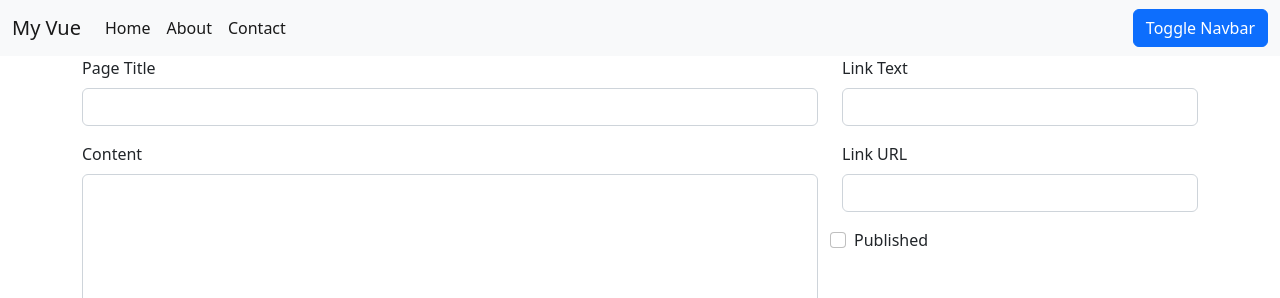
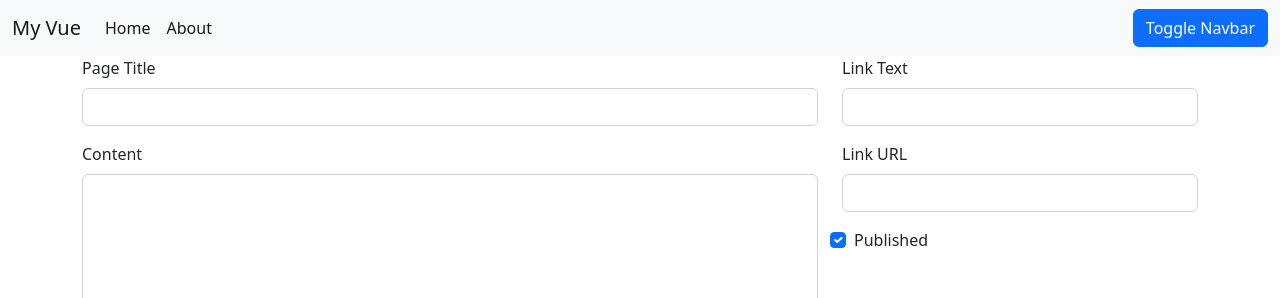
Before and after one commit to ollykr/vue-start-spa, a Vue app: page / in a window 1280 px wide. Shown: the top 298 px of the page. Built offline with nearby package versions, Linux system fonts and the light colour scheme.

Commit message:
Display only published pages in a navbar

```diff
--- a/public/pages.json
+++ b/public/pages.json
@@ -2,16 +2,19 @@
 	{
 		"link": { "text": "Home", "url": "index.html" },
 		"pageTitle": "Home Page",
-		"content": "This is the Home page"
+		"content": "This is the Home page",
+		"published": true
 	},
 	{
 		"link": { "text": "About", "url": "about.html" },
 		"pageTitle": "About Page",
-		"content": "This is the About page"
+		"content": "This is the About page",
+		"published": true
 	},
 	{
 		"link": { "text": "Contact", "url": "contact.html" },
 		"pageTitle": "Contact Page",
-		"content": "This is the Contact page"
+		"content": "This is the Contact page",
+		"published": false
 	}
 ]
--- a/src/App.vue
+++ b/src/App.vue
@@ -1,6 +1,7 @@
 <!-- Note : Pages is a data we want dynamically load -->
 <!-- Chapter 4, lesson 3: Loading Data -->
 <!-- To decide how to load a data. Criterias: 1. Is it going to be used in multiple components or 2. in a single component -->
+<!-- Chapter 4 , Lesson 6 - if Published checkbox is checked, the added page is displayed in a navbar -->
 <template>
  <navbar
   			:pages="pages"
@@ -65,7 +66,8 @@ export default
 
       },
       pageCreated(pageObj) {
-        console.log(pageObj);
+        // Add page object (whatever typed in createPage component's fields) to pages array to display those in a navbar
+        this.pages.push(pageObj);
       }
     }
   }
--- a/src/components/CreatePage.vue
+++ b/src/components/CreatePage.vue
@@ -46,7 +46,7 @@
             </div>
             <div class="row mb-3">
                 <div class="form-check">
-                    <input id="gridCheck1" class="form-check-input" type="checkbox">
+                    <input id="gridCheck1" class="form-check-input" type="checkbox" v-model="published">
                     <label for="gridCheck1" class="form-check-label">
                         Published
                     </label>
@@ -84,7 +84,8 @@ export default {
             pageTitle: '',
             content: '',
             linkText: '',
-            linkUrl: ''
+            linkUrl: '',
+            published: true
         }
     },
     methods: {
@@ -103,8 +104,17 @@ export default {
                 link: {
                     text: this.linkText,
                     url: this.linkUrl
-                }
-            })
+                },
+                published: this.published
+            });
+// Clear the page adding form/clear values/back to the original form
+            this.pageTitle = '';
+            this.content = '';
+            this.linkText = '';
+            this.linkUrl = '';
+            this.published = true;
+
+
         }
 
     }
--- a/src/components/Navbar.vue
+++ b/src/components/Navbar.vue
@@ -3,7 +3,7 @@
         <div class="container-fluid">
             <a href="#" class="navbar-brand">My Vue</a>
             <ul class="navbar-nav me-auto mb-2 mb-lg-0">
-                <li v-for="(page, index) in pages" class="nav-item" :key="index">
+                <li v-for="(page, index) in publishedPages" class="nav-item" :key="index">
                     <!-- This is a component whose only purpose is to display a single link -->
                     <navbar-link
                     :page="page"
@@ -34,6 +34,15 @@ export default {
     // the created() method is used to perform an action immediately after the component is created.
     created() {
         this.getThemeSetting();
+    },
+    // to filter page creating/published data
+    computed: {
+        publishedPages() {
+            // return an array that only has published versions via filter() method
+            // if it is true, than this elemenţin the array will be in a new filtered array
+            return this.pages.filter(p => p.published);
+
+}
     },
     props: ["pages", "activePage", "navLinkClick"],
     data() {
```
